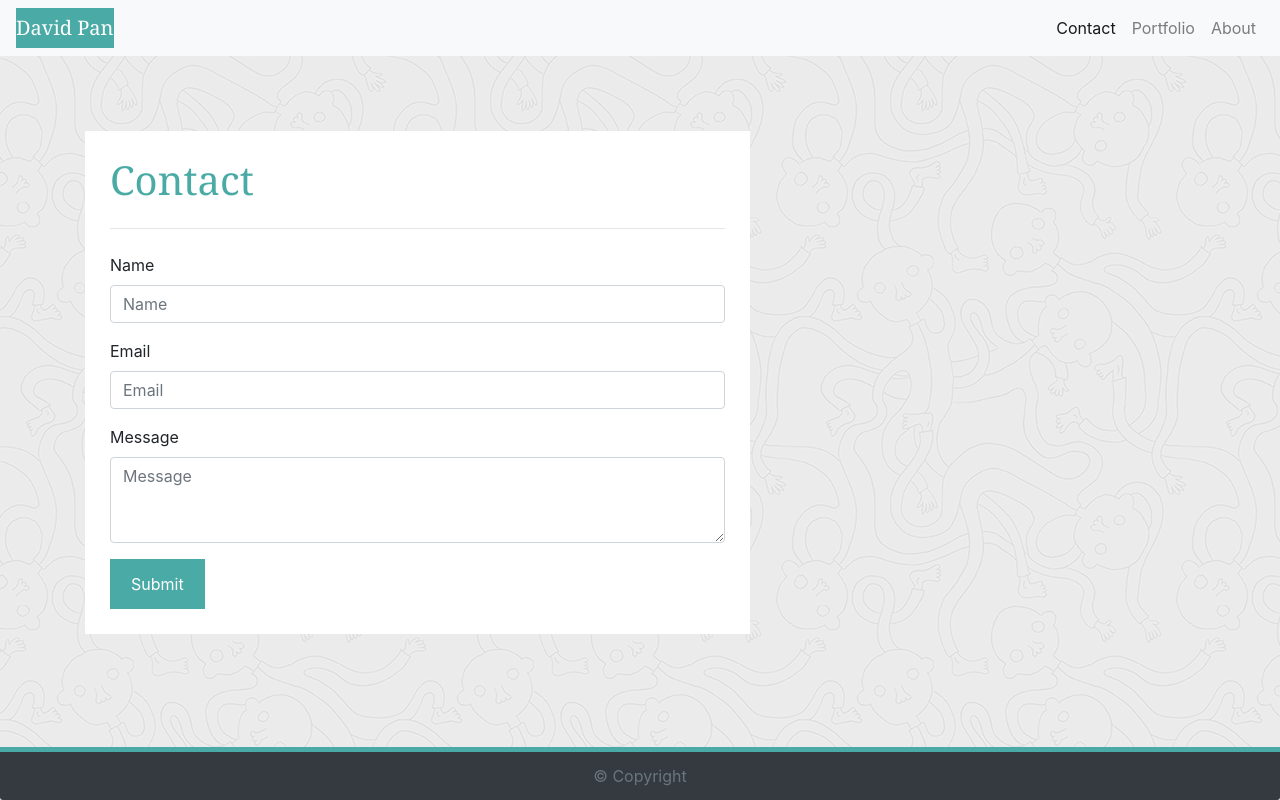
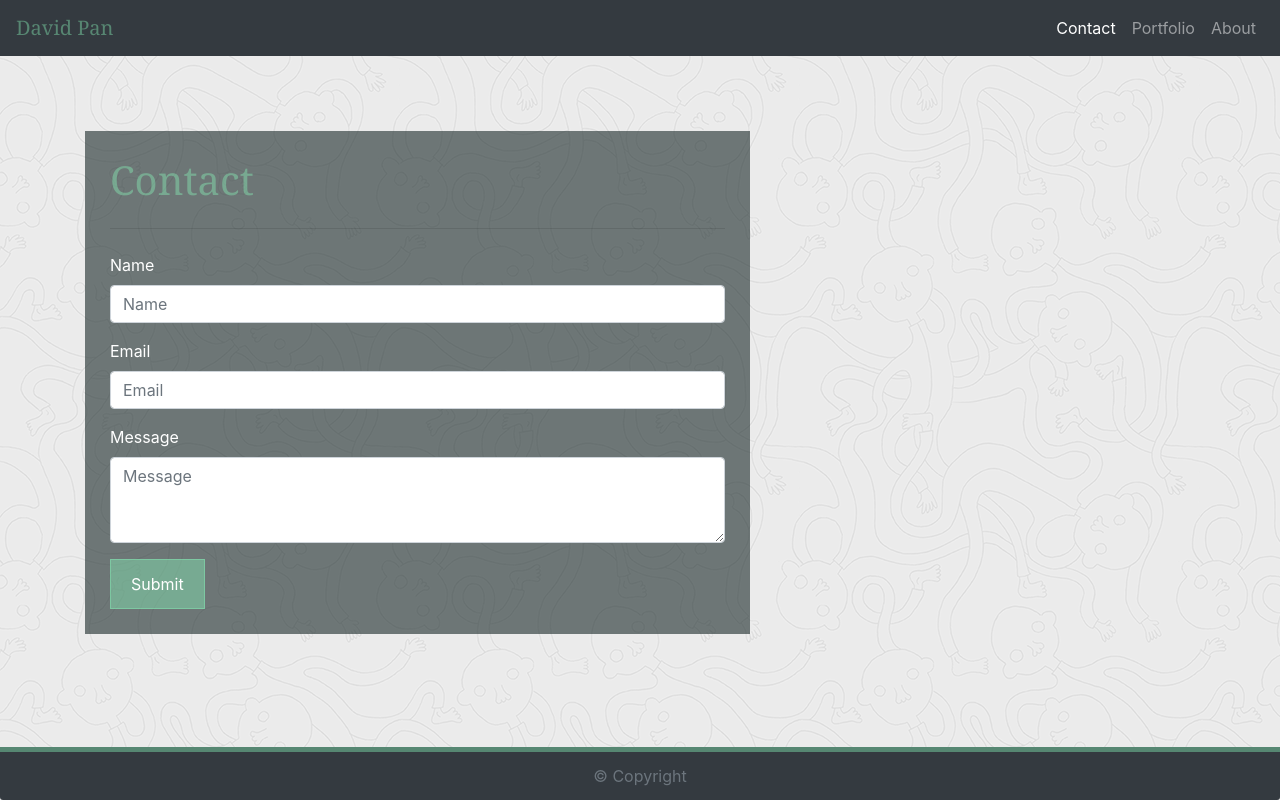
Before and after one commit to dpan-5/hw-07-updated-portfolio, a plain HTML site: page contact.html in a window 1280 px wide. Drawn offline with nearby package versions, Linux system fonts and the light colour scheme.

Commit message:
changed styling of page

```diff
--- a/assets/css/style.css
+++ b/assets/css/style.css
@@ -4,15 +4,15 @@ body {
 }
 /* Styling of my name in navbar */
 #myName {
-    background-color: #4AAAA5;
-    color: white;
+    /* background-color: #87f1b76b; */
+    color: #87f1b76b;
     font-family: Georgia, 'Times New Roman', Times, serif;
     font-weight: 550;
 }
 /* Styling for the header of each page */
 h1 {
     font-family: Georgia, 'Times New Roman', Times, serif;
-    color: #4AAAA5;
+    color: #87f1b76b;
     font-weight: 550;
 }
 /* Styling for the col-sm-7 class (column) that is used across all three pages */
@@ -27,13 +27,13 @@ h1 {
     float: left;
     margin-right: 10px;
     width: 170px;
-    height: 180px;
+    height: 210px;
 }
 
 /* Styling for button on Contact page */
 .btn {
-    background-color: #4AAAA5;
-    border-color: #4AAAA5;
+    background-color: #87f1b76b;
+    border-color: #87f1b76b;
     border-radius: 0;
     padding: 12px 20px 12px 20px;
 }
@@ -45,9 +45,19 @@ img {
 /* Override styling for sticky footer */
 footer {
     border-top-width: 5px!important;
-    border-top-color: #4AAAA5!important;
+    border-top-color: #87f1b76b!important;
     text-align: center;
 }
+
+.my-body {
+    background-color: rgba(31, 46, 46, 0.616);
+    color: white;
+}
+
+
+
+
+
 
 /* Styling to fix images on portfolio page from leaking out of container when screen width changes to 767px */
 @media screen and (min-width: 576px) {
--- a/contact.html
+++ b/contact.html
@@ -13,7 +13,7 @@
         <link rel="stylesheet" href="./assets/css/style.css">
     </head>
     <body>
-        <nav class="navbar navbar-expand-sm navbar-light bg-light">
+        <nav class="navbar navbar-expand-sm navbar-dark bg-dark">
             <a class="navbar-brand" href="#" id="myName">David Pan</a>
             <button class="navbar-toggler" type="button" data-toggle="collapse" data-target="#navbar1">
               <span class="navbar-toggler-icon"></span>
@@ -27,7 +27,7 @@
 
         <div class="container">
           <div class="row">
-            <div class="col-sm-7">
+            <div class="col-sm-7 my-body">
               <h1>Contact</h1>
               <hr class="my-4">
                 <div class="row">
```
Also changed, not shown: index.html (+1 -1 lines), portfolio.html (+2 -2 lines).
